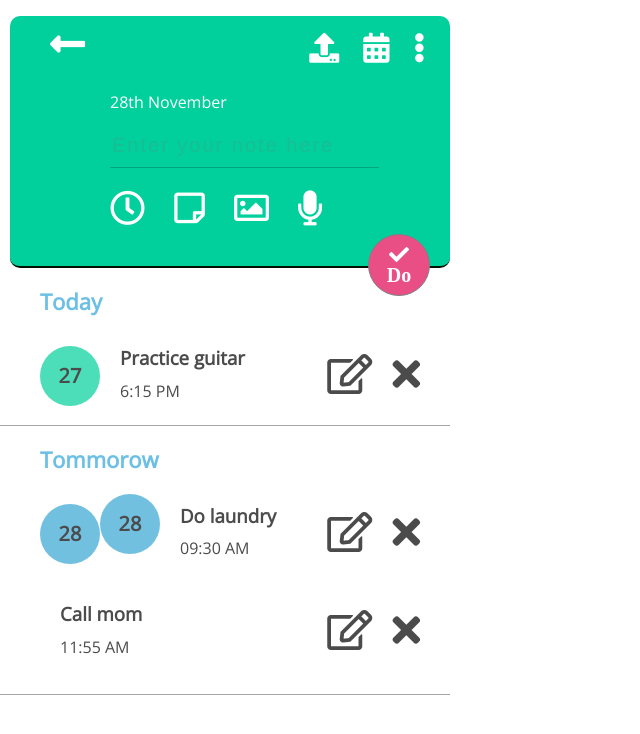
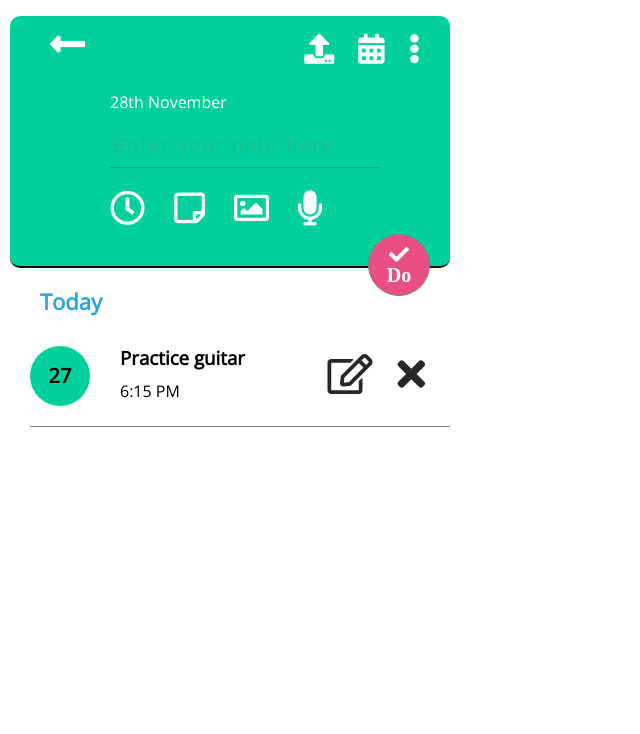
Before and after one commit to brace99/ToDoApp, a website: page app/index.html in a window 1280 px wide. Shown: the whole page, without its empty margins (0-640 px from the left). Drawn offline with nearby package versions, Linux system fonts and the light colour scheme.

Commit message:
some fix

```diff
--- a/app/css/style.css
+++ b/app/css/style.css
@@ -9,7 +9,8 @@ body {
 }
 .container {
 	width:450px;
-	height: 750px;
+	min-height:400px;
+	max-height:auto;
 
 }
 .workingplace {
@@ -23,32 +24,32 @@ body {
 .dateplace {
 	color:white;
 	margin:20px;
-	padding-left:80px;
+	margin-left:100px;
 }
 .writeplace {
     opacity:0.2;
     display:inline-block;
-    padding-left:100px;
+    margin-left:100px;
 
 }
-input[name="textfield"] {
+.writeplace input {
 	border:none;
 	background-color: #01D09C;
 	border-bottom:1px solid #010000;
 	padding-bottom: 10px;
 	font-size:20px;
 	letter-spacing: 2px;
-
 }
-
 ul {
 	list-style: none;
-
 }
 .buttons-top li {
 	display:inline-block;
 	color:white;
-
+}
+.buttons-top-right  {
+	float:right;
+	margin:12px 30px 10px 10px;
 }
 .button-exit {
 	font-size:40px;
@@ -56,14 +57,12 @@ ul {
 }
 .button-upload {
     font-size: 30px;
-    margin-left:220px;
     cursor:pointer;
 }
 .button-calendar {
 	margin-left:20px;
 	font-size:30px;
 	cursor:pointer;
-
 }
 .button-menu {
 	margin-left:20px;
@@ -111,57 +110,23 @@ ul {
     text-align:center;
     z-index:2;
 }
-.todaytask {
+.daytasks {
 	background-color:white;
-	min-height: 50px;
+	min-height: 140px;
 	height: auto;
 	border-bottom: 1px solid grey;
-	opacity: 0.7;
-	padding-left:40px;
+	margin-left:30px;
 }
 h2 {
 	color:#2EA4DB;
 	font-size:22px;
 	margin-bottom:0px;
-
+	margin-left: 10px
 }
-.first-number {
-	display:inline-block;
-	background-color: #01D09C;
-    height:60px;
-    width:60px;
-    border-radius: 50%;
-    text-align: center;
-    line-height:20px;
-    font-size:20px;
-    font-weight:bolder;
-    float:left;
-    margin-top:30px;
-    margin-bottom:10px;
-
+.task {
+	min-height: 110px;
 }
-.first-text {
-	display: inline-block;
-	line-height: 15px;
-	padding-left: 20px;
-	color: #000;
-	margin-top:15px;
-	margin-bottom:10px;
-
-}
-.edit1 {
-	display: inline-block;
-	font-size: 40px;
-	float:right;
-	margin-top: 30px;
-	margin-right:30px;
-	margin-bottom:10px;
-	margin-left:20px;
-	word-spacing:10px;
-	cursor:pointer;
-}
-
-.second-number {
+.number {
 	display:inline-block;
 	background-color: #01D09C;
     height:60px;
@@ -171,99 +136,27 @@ h2 {
     line-height:60px;
     font-size:20px;
     font-weight:bolder;
-    margin-left:0px;
-    float: left;
+    float:left;
+    margin:30px 10px 10px 0px;
 }
-.second-text {
+.text {
 	display: inline-block;
 	line-height: 15px;
-	padding-left: 20px;
 	color: #000;
-	margin-top:5px;
-	margin-bottom:10px;
+	margin:15px 10px 10px 20px;
+
 }
-.edit2 {
-    display: inline-block;
+.edit {
+	display: flex;
 	font-size: 40px;
 	float:right;
-	margin-top: 20px;
-	margin-right:30px;
-	margin-bottom:10px;
-	margin-left:20px;
-	word-spacing:10px;
+	margin:30px 25px 10px 20px;
+	color:#292629;
+}
+.button-edit {
+	margin-right: 25px;
 	cursor:pointer;
 }
-
-.tommorowtask {
-	background-color:white;
-	height:250px;
-	border-bottom: 1px solid grey;
-	opacity:0.7;
-	padding-left:40px;
-}
-.first-number2 {
-	display:inline-block;
-	background-color: #37A6D4;
-    height:60px;
-    width:60px;
-    border-radius: 50%;
-    text-align: center;
-    line-height:20px;
-    font-size:20px;
-    font-weight:bolder;
-    float:left;
-    margin-top:30px;
-    margin-bottom:10px;
-}
-.first-text2 {
-	display: inline-block;
-	line-height: 15px;
-	padding-left: 20px;
-	color: #000;
-	margin-top:15px;
-	margin-bottom:10px;
-}
-.edit3 {
-	display: inline-block;
-	font-size: 40px;
-	float:right;
-	margin-top: 30px;
-	margin-right:30px;
-	margin-bottom:10px;
-	margin-left:50px;
-	word-spacing:10px;
+.button-times {
 	cursor:pointer;
 }
-.second-number2 {
-	display:inline-block;
-	background-color: #37A6D4;
-    height:60px;
-    width:60px;
-    border-radius: 50%;
-    text-align: center;
-    line-height:60px;
-    font-size:20px;
-    font-weight:bolder;
-    margin-left:0px;
-    float:left;
-
-}
-.second-text2 {
-	display: inline-block;
-	line-height: 15px;
-	padding-left: 20px;
-	color: #000;
-	margin-top:5px;
-	margin-bottom:10px;
-}
-.edit4 {
-	display: inline-block;
-	font-size: 40px;
-	float:right;
-	margin-top: 20px;
-	margin-right:30px;
-	margin-bottom:10px;
-	margin-left:20px;
-	word-spacing:10px;
-	cursor:pointer;
-}
--- a/app/index.html
+++ b/app/index.html
@@ -11,8 +11,8 @@
 	<!-- <script src="bower/bootstrap/dist/js/bootstrap.js"></script> -->
 
 	<!--  -->
+	<link href="https://use.fontawesome.com/releases/v5.0.8/css/all.css" rel="stylesheet">
 	<link rel="stylesheet" href="css/style.css">
-	<link href="https://use.fontawesome.com/releases/v5.0.8/css/all.css" rel="stylesheet">
 </head>
 <body>
 
@@ -20,12 +20,14 @@
 		<div class="workingplace">
 		 	<ul class="buttons-top">
 				<li class="button-exit"><i class="fas fa-long-arrow-alt-left"></i> </li>
+				<span class="buttons-top-right">
 				<li class="button-upload"> <i class="fas fa-upload"></i></li>
 				<li class="button-calendar"><i class="fas fa-calendar-alt"></i> </li>
 				<li class="button-menu"><i class="fas fa-ellipsis-v"></i> </li>
+			    </span>
 			</ul>
-			<div class=dateplace><p>28th November</p></div>
-		    <div class=writeplace><input name="textfield" type="text" value="" placeholder="Enter your note here" class=""></div>
+			<div class="dateplace"><p>28th November</p></div>
+		    <div class="writeplace"><input name="textfield" type="text" value="" placeholder="Enter your note here" class=""></div>
 		    <ul class="buttons-bottom">
 		    	<li class="button-bottom-clock"><i class="far fa-clock"></i></li>
 		    	<li class="button-bottom-note"> <i class="far fa-sticky-note"></i></li>
@@ -38,38 +40,23 @@
 		    </ul>
 	    </div>
 	    <div class="tasks">
-			<div class=todaytask>
+			<div class="daytasks">
 				<h2>Today</h2>
-				<div class="task">
-					<p class=first-number><br>27</p>
-					<div class=first-text>
+				  <div class="task">
+					<p class="number">27</p>
+					<div class="text">
 					<h3>Practice guitar</h3>
 					<p>6:15 PM</p>
 					</div>
-					<div class=edit1><i class="far fa-edit"></i>
-						<i class="fas fa-times"></i>
+					<div class="edit">
+					  <span class="button-edit"><i class="far fa-edit"></i> </span>
+						<span class="button-times"><i class="fas fa-times"></i></span>
 					</div>
-				</div>
+				  </div>
+
 			</div>
-	        <div class=tommorowtask>
-	        	<h2>Tommorow</h2>
-				<p class=first-number2><br>28</p>
-				<div class=first-text2>
-				<h3>Do laundry</h3>
-				<p>09:30 AM</p>
-				</div>
-				<div class=edit3><i class="far fa-edit"></i>
-					<i class="fas fa-times"></i>
-				</div>
-	            <p class=second-number2>28</p>
-	            <div class=second-text2>
-				<h3>Call mom</h3>
-				<p>11:55 AM</p>
-				</div>
-				<div class=edit4><i class="far fa-edit"></i>
-					<i class="fas fa-times"></i>
-				</div>
-	        </div>
+
+
 	    </div>
 	</div>
 
```
